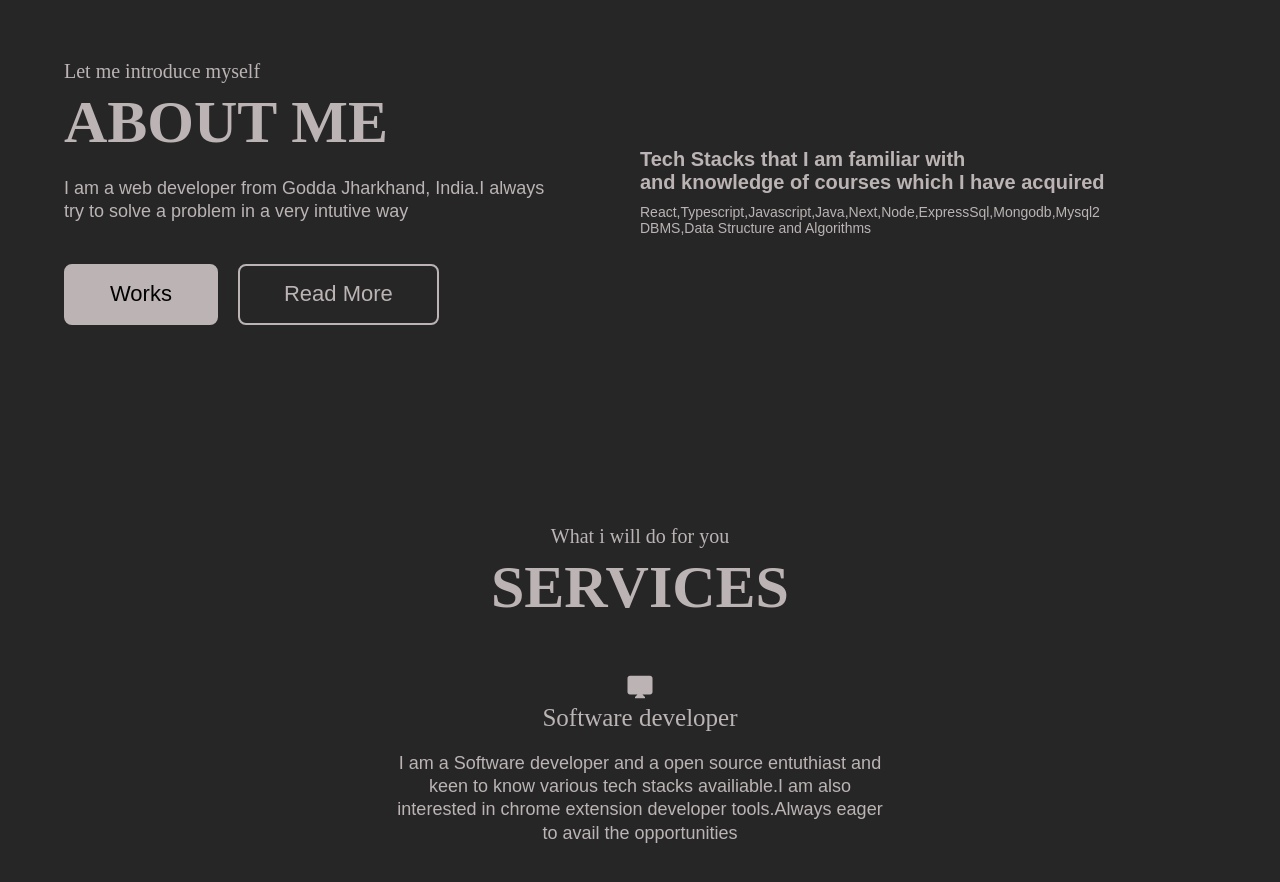
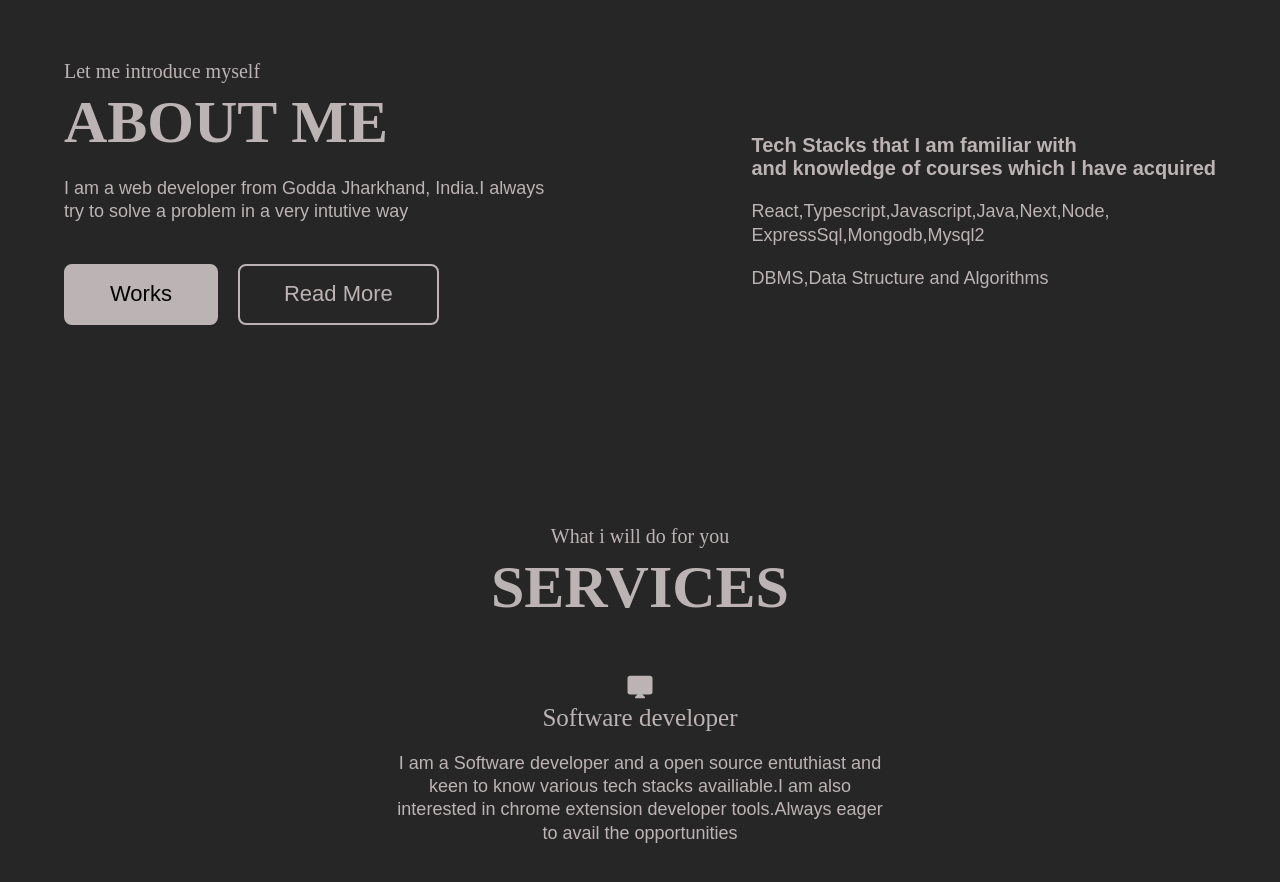
Before and after one commit to Abhinav0909/portfolio, a React (Create React App) app: page / in a window 1280 px wide. Shown: the part 1040-1922 px from the top of the page. Built offline with nearby package versions, Linux system fonts and the light colour scheme.

Commit message:
📱 Padding issue

```diff
--- a/src/components/AboutSection.js
+++ b/src/components/AboutSection.js
@@ -1,3 +1,4 @@
+/* eslint-disable prettier/prettier */
 import React from 'react';
 import styled from 'styled-components';
 import Button from './Button';
@@ -65,6 +66,10 @@ const AboutSectionStyles = styled.div`
         width: 100%;
         text-align: center;
       }
+      about-me {
+        max-width: 5px;
+        text-align: center;
+      }
     }
   }
 `;
@@ -78,7 +83,7 @@ export default function AboutSection() {
             subheading="Let me introduce myself"
             heading="About Me"
           />
-          <PText>
+          <PText className="about-me">
             I am a web developer from Godda Jharkhand, India.I always try to
             solve a problem in a very intutive way
           </PText>
@@ -87,17 +92,18 @@ export default function AboutSection() {
             <Button btnText="Read More" btnLink="/about" outline />
           </div>
         </div>
-        <div className="aboutSection__right">
+        <div style={{ marginTop: '4rem' }}>
           <h1 style={{ marginBottom: '10px' }}>
             Tech Stacks that I am familiar with <br />
             and knowledge of courses which I have acquired{' '}
           </h1>
-          <p style={{ fontSize: '1.4rem' }}>
-            React,Typescript,Javascript,Java,Next,Node,ExpressSql,Mongodb,Mysql2
-          </p>
-          <p style={{ fontSize: '1.4rem' }}>
-            DBMS,Data Structure and Algorithms
-          </p>
+          <div className="stacks">
+            <PText>
+              React,Typescript,Javascript,Java,Next,Node,<br/> ExpressSql,Mongodb,Mysql2
+            </PText>
+            {/* <p style={{ fontSize: '1.4rem' }}> */}
+            <PText>DBMS,Data Structure and Algorithms</PText>
+          </div>
         </div>
       </div>
     </AboutSectionStyles>
```
